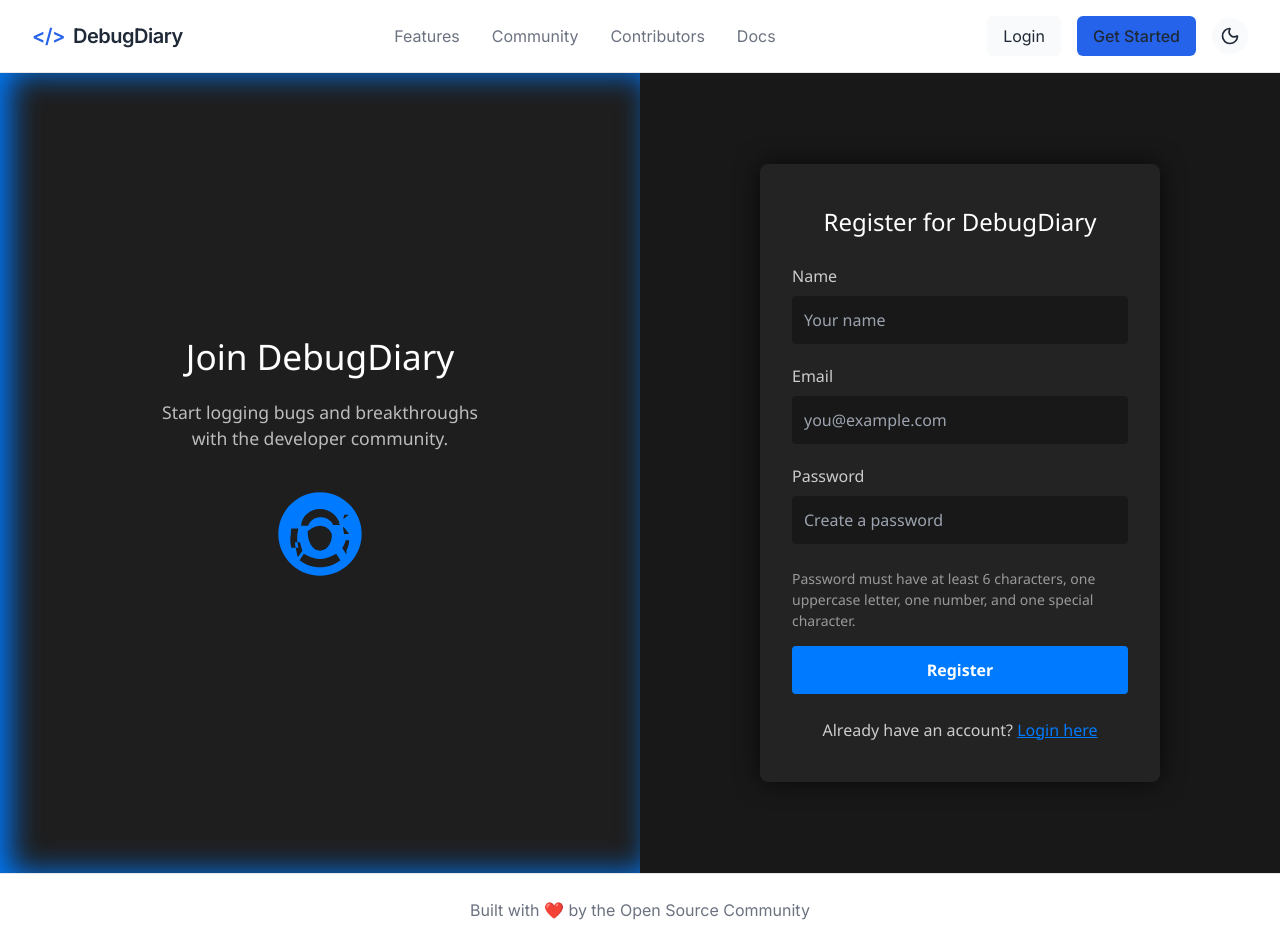
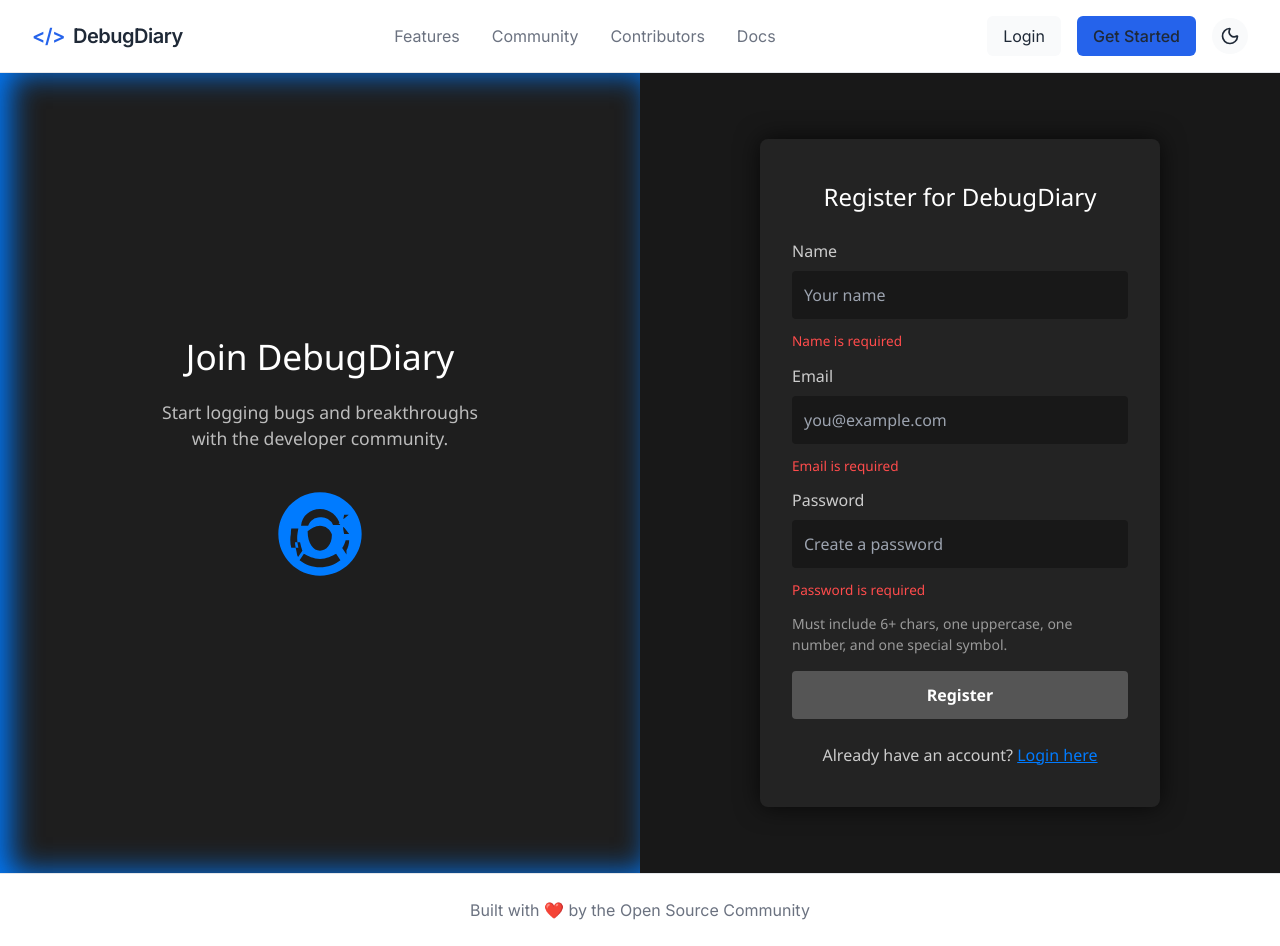
Before and after one commit to frazhaidry/DebugDairy, a React app in the folder Frontend/: page /register in a window 1280 px wide. Built offline with nearby package versions, Linux system fonts and the light colour scheme; the HTML template or start-up script is replaced by a standard one.

Commit message:
added extra validation logic

```diff
--- a/Frontend/src/pages/Auth/Login.jsx
+++ b/Frontend/src/pages/Auth/Login.jsx
@@ -1,4 +1,4 @@
-import React, { useState } from 'react';
+import React, { useState, useEffect } from 'react'; // added useEffect
 import { Link, useNavigate } from 'react-router-dom';
 import axios from 'axios';
 import { ToastContainer, toast } from 'react-toastify';
@@ -7,53 +7,58 @@ import 'react-toastify/dist/ReactToastify.css';
 const Login = () => {
   const [email, setEmail] = useState('');
   const [password, setPassword] = useState('');
+  const [errors, setErrors] = useState({}); // added for realtime errors
+  const [isButtonDisabled, setIsButtonDisabled] = useState(true); // added for disable button
   const navigate = useNavigate();
 
-  //for validation
-  const validateForm = () => {
-    // Email validation
+  // updated validation to match register
+  const validateForm = (field, value) => {
+    let newErrors = { ...errors };
+
+    if (field === 'email' || field === 'all') {
       const emailRegex = /^[^\s@]+@[^\s@]+\.[^\s@]+$/;
-    if (!email.trim()) {
-      toast.error('Email is required');
-      return false;
-    }
-    if (!emailRegex.test(email)) {
-      toast.error('Please enter a valid email address');
-      return false;
+      if (!email.trim()) newErrors.email = 'Email is required';
+      else if (!emailRegex.test(email)) newErrors.email = 'Enter a valid email address';
+      else delete newErrors.email;
     }
 
-    // Password validation
-    if (!password) {
-      toast.error('Password is required');
-      return false;
-    }
-    if (password.length < 6) {
-      toast.error('Password must be at least 6 characters long');
-      return false;
+    if (field === 'password' || field === 'all') {
+      if (!password) newErrors.password = 'Password is required';
+      else if (password.length < 6)
+        newErrors.password = 'Password must be at least 6 characters long';
+      else if (!/[A-Z]/.test(password))
+        newErrors.password = 'Must contain at least one uppercase letter';
+      else if (!/[0-9]/.test(password))
+        newErrors.password = 'Must contain at least one number';
+      else if (!/[!@#$%^&*(),.?":{}|<>]/.test(password))
+        newErrors.password = 'Must contain at least one special character';
+      else delete newErrors.password;
     }
 
-    return true;
+    setErrors(newErrors);
+    return Object.keys(newErrors).length === 0;
   };
+
+  // enable/disable login button in realtime
+  useEffect(() => {
+    const valid = validateForm('all');
+    setIsButtonDisabled(!valid);
+  }, [email, password]);
 
   const handleSubmit = async (e) => {
     e.preventDefault();
-
-    if (!validateForm()) {
-      return;
-    }
+    if (!validateForm('all')) return;
 
     try {
-      const res = await axios.post('http://localhost:8000/api/auth/login',
+      const res = await axios.post(
+        'http://localhost:8000/api/auth/login',
         { email, password },
         { withCredentials: true }
       );
 
-      // Save token to localStorage!
-      localStorage.setItem('token', res.data.token);   // <-- Important line
-      //   console.log(res);
-
+      localStorage.setItem('token', res.data.token);
       toast.success(res.data.message);
-      navigate('/'); // Redirect to homepage
+      navigate('/');
     } catch (error) {
       toast.error(error.response?.data?.message || 'Login failed');
     }
@@ -94,6 +99,7 @@ const Login = () => {
             <path d="M9.707 16.293a1 1 0 0 1-1.414 1.414l-4.586-4.586a1 1 0 0 1 0-1.414l4.586-4.586a1 1 0 0 1 1.414 1.414L6.414 12l3.293 3.293zM14.293 7.707a1 1 0 0 1 1.414-1.414l4.586 4.586a1 1 0 0 1 0 1.414l-4.586 4.586a1 1 0 0 1-1.414-1.414L17.586 12l-3.293-3.293z" />
           </svg>
         </div>
+
         {/* Right Side - Login form */}
         <div style={{
           flex: 1,
@@ -113,19 +119,20 @@ const Login = () => {
             backgroundColor: '#232323',
           }}>
             <h2 style={{ color: '#FFFFFF', marginBottom: '1.5rem', textAlign: 'center', fontSize: '1.5rem' }}>Login to DebugDiary</h2>
+
+            {/* Email */}
             <label htmlFor="email" style={{ color: '#CCCCCC', display: 'block', marginBottom: '0.5rem' }}>Email</label>
             <input
               type="email"
               id="email"
               value={email}
               onChange={(e) => setEmail(e.target.value)}
-              required
               style={{
                 width: '100%',
                 padding: '0.75rem',
                 borderRadius: '4px',
                 border: 'none',
-                marginBottom: '1.25rem',
+                marginBottom: errors.email ? '0.5rem' : '1.25rem',
                 outline: 'none',
                 backgroundColor: '#181818',
                 color: '#FFFFFF',
@@ -133,19 +140,25 @@ const Login = () => {
               }}
               placeholder="you@example.com"
             />
+            {errors.email && (
+              <small style={{ color: '#FF6B6B', display: 'block', marginBottom: '1rem' }}>
+                {errors.email}
+              </small>
+            )}
+
+            {/* Password */}
             <label htmlFor="password" style={{ color: '#CCCCCC', display: 'block', marginBottom: '0.5rem' }}>Password</label>
             <input
               type="password"
               id="password"
               value={password}
               onChange={(e) => setPassword(e.target.value)}
-              required
               style={{
                 width: '100%',
                 padding: '0.75rem',
                 borderRadius: '4px',
                 border: 'none',
-                marginBottom: '1.5rem',
+                marginBottom: errors.password ? '0.5rem' : '1.5rem',
                 outline: 'none',
                 backgroundColor: '#181818',
                 color: '#FFFFFF',
@@ -153,19 +166,31 @@ const Login = () => {
               }}
               placeholder="Enter your password"
             />
-            <button type="submit" style={{
+            {errors.password && (
+              <small style={{ color: '#FF6B6B', display: 'block', marginBottom: '1rem' }}>
+                {errors.password}
+              </small>
+            )}
+
+            <button
+              type="submit"
+              disabled={isButtonDisabled}
+              style={{
                 width: '100%',
                 padding: '0.75rem',
-              backgroundColor: '#007BFF',
+                backgroundColor: isButtonDisabled ? '#444' : '#007BFF',
                 color: '#FFFFFF',
                 border: 'none',
                 borderRadius: '4px',
                 fontSize: '1rem',
-              cursor: 'pointer',
+                cursor: isButtonDisabled ? 'not-allowed' : 'pointer',
                 fontWeight: '600',
-            }}>
+                transition: 'background-color 0.3s ease',
+              }}
+            >
               Login
             </button>
+
             {/* Register Here Link */}
             <div style={{ marginTop: '1.5rem', textAlign: 'center' }}>
               <span style={{ color: '#CCCCCC' }}>Don't have an account? </span>
--- a/Frontend/src/pages/Auth/Register.jsx
+++ b/Frontend/src/pages/Auth/Register.jsx
@@ -1,4 +1,4 @@
-import React, { useState } from 'react';
+import React, { useState, useEffect } from 'react';
 import { Link } from 'react-router-dom';
 import axios from 'axios';
 import { ToastContainer, toast } from 'react-toastify';
@@ -8,58 +8,44 @@ const Register = () => {
   const [name, setName] = useState('');
   const [email, setEmail] = useState('');
   const [password, setPassword] = useState('');
+  const [errors, setErrors] = useState({});
+  const [isFormValid, setIsFormValid] = useState(false);
 
-  const validateForm = () => {
+  // Real-time validation
+  useEffect(() => {
+    validateFields();
+  }, [name, email, password]);
+
+  const validateFields = () => {
+    const newErrors = {};
+
     // Name validation
-    if (!name.trim()) {
-      toast.error('Name is required');
-      return false;
-    }
-    if (name.length < 2) {
-      toast.error('Name must be at least 2 characters long');
-      return false;
-    }
+    if (!name.trim()) newErrors.name = 'Name is required';
+    else if (!/^[A-Za-z ]+$/.test(name)) newErrors.name = 'Name must contain only alphabets';
+    else if (name.length < 2) newErrors.name = 'Name must be at least 2 characters long';
 
     // Email validation
-    const emailRegex = /^[^\s@]+@[^\s@]+\.[^\s@]+$/;
-    if (!email.trim()) {
-      toast.error('Email is required');
-      return false;
-    }
-    if (!emailRegex.test(email)) {
-      toast.error('Please enter a valid email address');
-      return false;
-    }
+    const emailRegex = /^[A-Za-z0-9._%+-]+@[A-Za-z0-9.-]+\.[A-Za-z]{2,}$/;
+    if (!email.trim()) newErrors.email = 'Email is required';
+    else if (!emailRegex.test(email)) newErrors.email = 'Please enter a valid email address';
 
     // Password validation
-    if (!password) {
-      toast.error('Password is required');
-      return false;
-    }
-    if (password.length < 6) {
-      toast.error('Password must be at least 6 characters long');
-      return false;
-    }
-    if (!/[A-Z]/.test(password)) {
-      toast.error('Password must contain at least one uppercase letter');
-      return false;
-    }
-    if (!/[0-9]/.test(password)) {
-      toast.error('Password must contain at least one number');
-      return false;
-    }
-    if (!/[^A-Za-z0-9]/.test(password)) {
-      toast.error('Password must contain at least one special character');
-      return false;
-    }
+    if (!password) newErrors.password = 'Password is required';
+    else if (password.length < 6) newErrors.password = 'Password must be at least 6 characters long';
+    else if (!/[A-Z]/.test(password)) newErrors.password = 'Must contain at least one uppercase letter';
+    else if (!/[0-9]/.test(password)) newErrors.password = 'Must contain at least one number';
+    else if (!/[^A-Za-z0-9]/.test(password)) newErrors.password = 'Must contain at least one special character';
 
-    return true;
+    setErrors(newErrors);
+    setIsFormValid(Object.keys(newErrors).length === 0);
   };
 
   const handleSubmit = async (e) => {
     e.preventDefault();
+    validateFields();
 
-    if (!validateForm()) {
+    if (!isFormValid) {
+      toast.error('Please correct all errors before submitting');
       return;
     }
 
@@ -69,14 +55,32 @@ const Register = () => {
         email,
         password,
       });
-      toast.success(res.data.message); // Show success toast
-      // Remove navigation if you want to handle redirect later or manually
-      // navigate('/login');
+      toast.success(res.data.message);
+      setName('');
+      setEmail('');
+      setPassword('');
+    } catch (error) {
+      toast.error(error.response?.data?.message || 'Registration failed');
+    }
+  };
 
-      toast.success(res.data.message);
-    } catch (error) {
-      toast.error(error.response?.data?.message || 'Registration failed'); // Show error toast
-    }
+  // Common input style
+  const inputStyle = {
+    width: '100%',
+    padding: '0.75rem',
+    borderRadius: '4px',
+    border: 'none',
+    marginBottom: '0.75rem',
+    outline: 'none',
+    backgroundColor: '#181818',
+    color: '#FFFFFF',
+    fontSize: '1rem',
+  };
+
+  const errorStyle = {
+    color: '#ff4c4c',
+    fontSize: '0.85rem',
+    marginBottom: '0.75rem',
   };
 
   return (
@@ -89,7 +93,7 @@ const Register = () => {
         color: '#fff',
         fontFamily: "'Segoe UI', Tahoma, Geneva, Verdana, sans-serif",
       }}>
-        {/* Left Side - interactive visual */}
+        {/* Left Side */}
         <div style={{
           flex: 1,
           backgroundColor: '#1E1E1E',
@@ -114,7 +118,8 @@ const Register = () => {
             <path d="M12 2C6.48 2 2 6.48 2 12s4.48 10 10 10 10-4.48 10-10S17.52 2 12 2zm0 18c-1.85 0-3.55-.63-4.9-1.69l1.03-1.55C9.06 17.29 10.47 18 12 18c1.53 0 2.94-.71 3.87-1.24l1.03 1.55C15.55 19.37 13.85 20 12 20zm6.36-3.09l-1.03-1.55c.37-.56.67-1.19.83-1.87H19c0 .89-.29 1.78-.64 2.42zM5 12c0-.44.04-.88.1-1.3h1.71c-.16.8-.29 1.6-.29 2.3s.13 1.5.29 2.3H5.1A7.882 7.882 0 0 1 5 12zm1.53 5.09C6.29 15.78 6 14.89 6 14h1.21c.14.69.33 1.34.56 1.99l-1.03 1.55zM12 6c2.37 0 4.35 1.64 4.85 3.84h-1.71A3.002 3.002 0 0 0 12 8c-1.3 0-2.4.84-2.84 2.04h-1.71C7.65 7.64 9.63 6 12 6zm-2.97 5.34A4.98 4.98 0 0 1 12 10c1.3 0 2.4.84 2.84 2.04C14.95 14.32 13.6 16 12 16s-2.95-1.68-2.97-4.66zm7.42-1.9A7.936 7.936 0 0 1 19 12h-1.21c-.16-.8-.29-1.6-.29-2.3s.13-1.5.29-2.3H18.9z" />
           </svg>
         </div>
-        {/* Right Side - Register form */}
+
+        {/* Right Side - Register Form */}
         <div style={{
           flex: 1,
           backgroundColor: '#181818',
@@ -140,84 +145,66 @@ const Register = () => {
             }}>
               Register for DebugDiary
             </h2>
+
+            {/* Name */}
             <label htmlFor="name" style={{ color: '#CCCCCC', display: 'block', marginBottom: '0.5rem' }}>Name</label>
             <input
               type="text"
               id="name"
               value={name}
               onChange={(e) => setName(e.target.value)}
-              required
-              style={{
-                width: '100%',
-                padding: '0.75rem',
-                borderRadius: '4px',
-                border: 'none',
-                marginBottom: '1.25rem',
-                outline: 'none',
-                backgroundColor: '#181818',
-                color: '#FFFFFF',
-                fontSize: '1rem',
-              }}
+              style={inputStyle}
               placeholder="Your name"
             />
+            {errors.name && <p style={errorStyle}>{errors.name}</p>}
+
+            {/* Email */}
             <label htmlFor="email" style={{ color: '#CCCCCC', display: 'block', marginBottom: '0.5rem' }}>Email</label>
             <input
               type="email"
               id="email"
               value={email}
               onChange={(e) => setEmail(e.target.value)}
-              required
-              style={{
-                width: '100%',
-                padding: '0.75rem',
-                borderRadius: '4px',
-                border: 'none',
-                marginBottom: '1.25rem',
-                outline: 'none',
-                backgroundColor: '#181818',
-                color: '#FFFFFF',
-                fontSize: '1rem',
-              }}
+              style={inputStyle}
               placeholder="you@example.com"
             />
+            {errors.email && <p style={errorStyle}>{errors.email}</p>}
+
+            {/* Password */}
             <label htmlFor="password" style={{ color: '#CCCCCC', display: 'block', marginBottom: '0.5rem' }}>Password</label>
             <input
               type="password"
               id="password"
               value={password}
               onChange={(e) => setPassword(e.target.value)}
-              required
+              style={inputStyle}
+              placeholder="Create a password"
+            />
+            {errors.password && <p style={errorStyle}>{errors.password}</p>}
+
+            <p style={{ color: '#CCCCCC', fontSize: '0.875rem', marginBottom: '1rem', opacity: 0.7 }}>
+              Must include 6+ chars, one uppercase, one number, and one special symbol.
+            </p>
+
+            <button
+              type="submit"
+              disabled={!isFormValid}
               style={{
                 width: '100%',
                 padding: '0.75rem',
+                backgroundColor: isFormValid ? '#007BFF' : '#555',
+                color: '#FFFFFF',
+                border: 'none',
                 borderRadius: '4px',
-                border: 'none',
-                marginBottom: '1.5rem',
-                outline: 'none',
-                backgroundColor: '#181818',
-                color: '#FFFFFF',
                 fontSize: '1rem',
+                cursor: isFormValid ? 'pointer' : 'not-allowed',
+                fontWeight: '600',
+                transition: 'background-color 0.3s ease',
               }}
-              placeholder="Create a password"
-            />
-            {/* Password Validation Message */}
-            <p style={{ color: '#CCCCCC', fontSize: '0.875rem', marginBottom: '0.9rem', opacity: 0.7 }}>
-              Password must have at least 6 characters, one uppercase letter, one number, and one special character.
-            </p>
-            <button type="submit" style={{
-              width: '100%',
-              padding: '0.75rem',
-              backgroundColor: '#007BFF',
-              color: '#FFFFFF',
-              border: 'none',
-              borderRadius: '4px',
-              fontSize: '1rem',
-              cursor: 'pointer',
-              fontWeight: '600',
-            }}>
+            >
               Register
             </button>
-            {/* Login Link */}
+
             <div style={{ marginTop: '1.5rem', textAlign: 'center' }}>
               <span style={{ color: '#CCCCCC' }}>Already have an account? </span>
               <Link
```
Also changed, not shown: 1 other file (tests, documents, lock files or other folders). Lines whose indentation alone changed are shown as unchanged.
